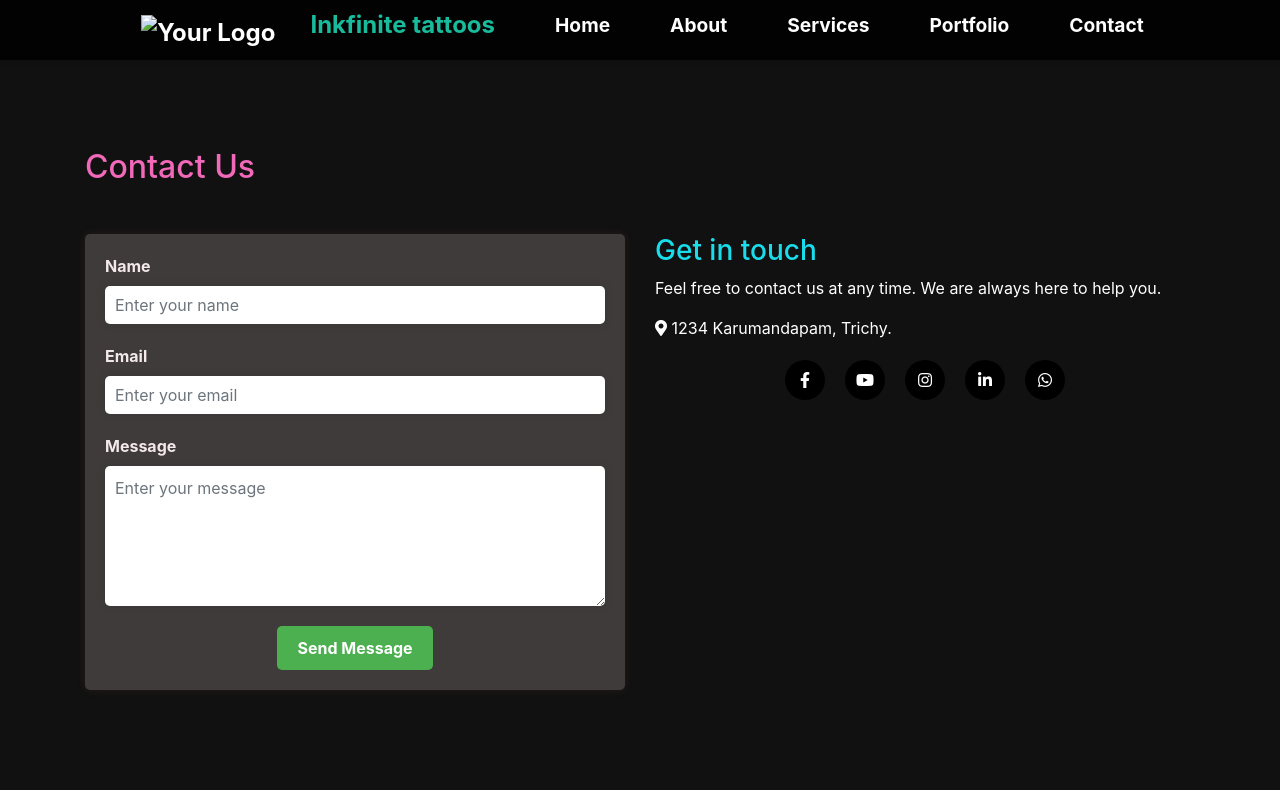
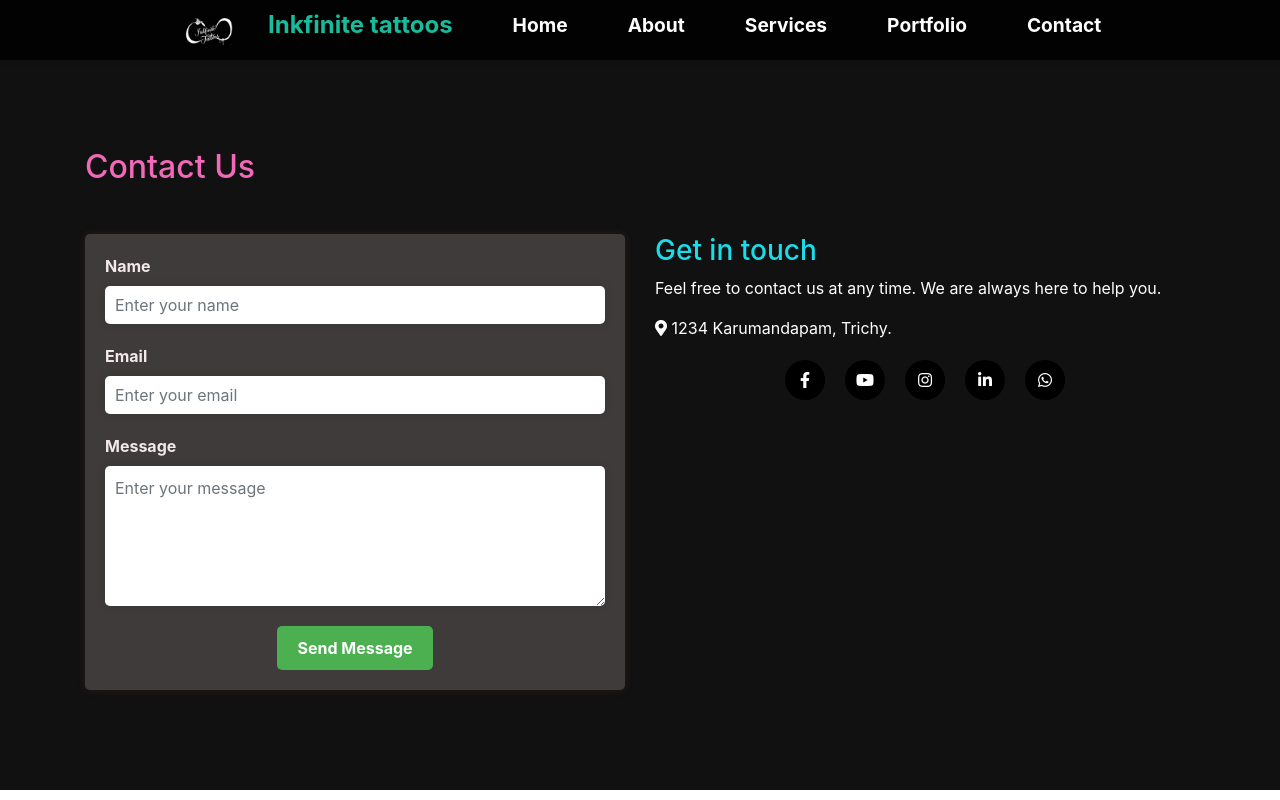
Before and after one commit to mithra-jai/updated_inkfinite_tattoos, a plain HTML site: page contact.html in a window 1280 px wide. Drawn offline with nearby package versions, Linux system fonts and the light colour scheme.

Commit message:
Update contact.html

```diff
--- a/contact.html
+++ b/contact.html
@@ -12,7 +12,7 @@
     <nav class="navbar navbar-expand-md navbar-black bg-black fixed-top">
         <div class="navbar-container">
             <a class="navbar-logo" href="#">
-                <img src="images/inf logo.jpeg" alt="Your Logo">
+                <img src="inf logo.jpeg" alt="Your Logo">
               </a>
               <div class="nav-name">
               <a class="navbar-name active " href="#">
```
